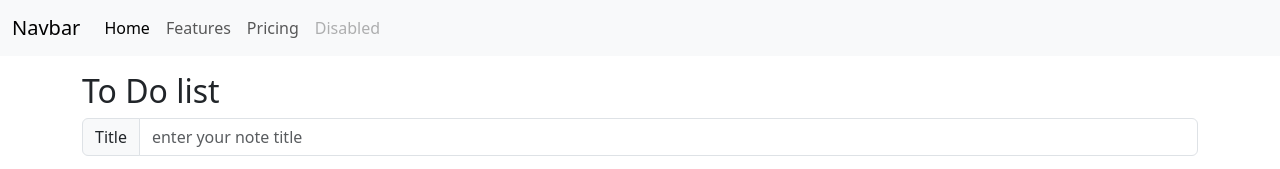
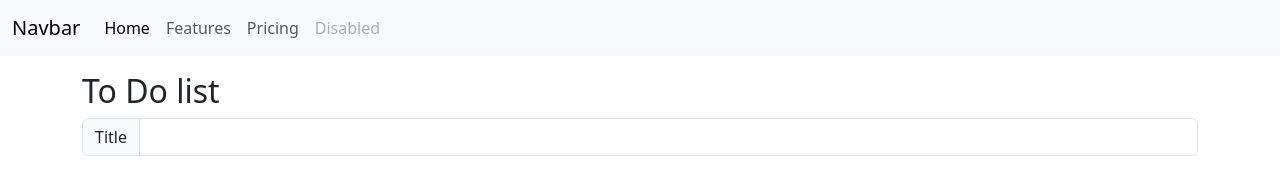
Before and after one commit to vivek-gamit/Exotic-infotech-full-stack-internship, a plain HTML site: page Day_08/Project-2 (TO-DO-LIST)/index.html in a window 1280 px wide. Shown: the top 169 px of the page. Drawn offline with nearby package versions, Linux system fonts and the light colour scheme.

Commit message:
To-Do-List v-02

```diff
--- a/Day_08/Project-2 (TO-DO-LIST)/index.html
+++ b/Day_08/Project-2 (TO-DO-LIST)/index.html
@@ -46,7 +46,6 @@
             <div class="input-group mb-3">
                 <span class="input-group-text" id="basic-addon1">Title</span>
                 <input type="text" class="form-control"
-                    placeholder="enter your note title"
                     aria-label="Username" aria-describedby="basic-addon1" id="titInput">
             </div>
 
```
